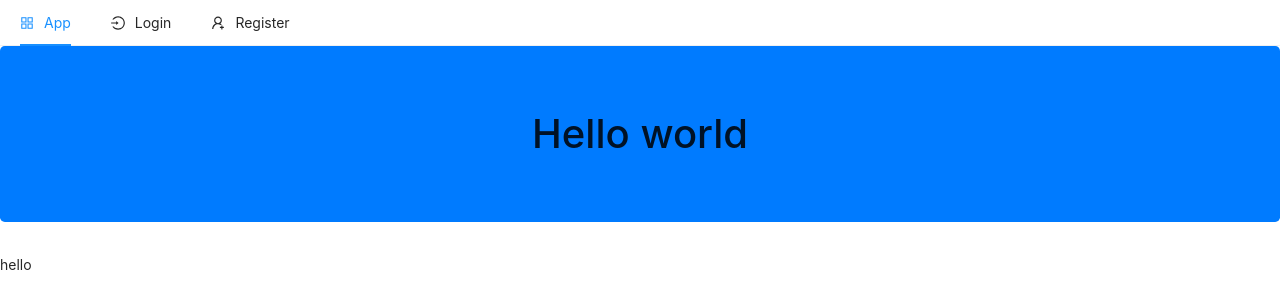
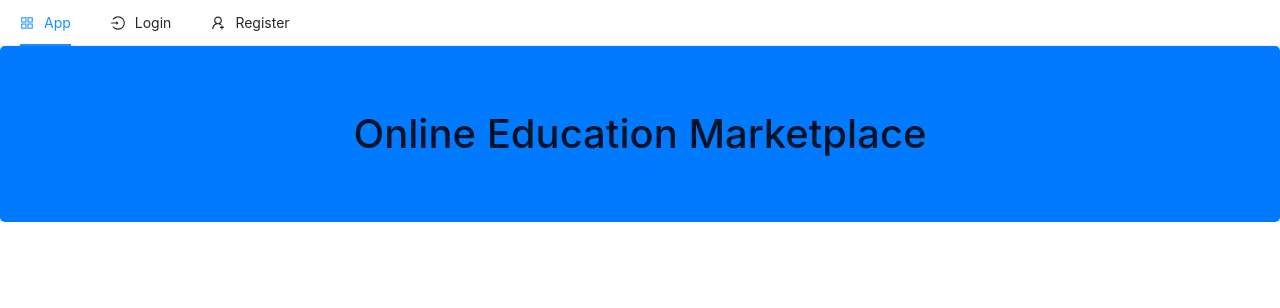
Before and after one commit to prateek-garg-mnr/ELearn, a Next.js app: page / in a window 1280 px wide. Shown: the top 308 px of the page. Built offline with nearby package versions, Linux system fonts and the light colour scheme.

Commit message:
remove <p>

```diff
--- a/pages/index.js
+++ b/pages/index.js
@@ -3,8 +3,7 @@ import React from 'react'
 function index() {
     return (
         <>
-            <h1 className="jumbotron text-center bg-primary">Hello world</h1>
-            <p>hello</p>
+            <h1 className="jumbotron text-center bg-primary">Online Education Marketplace</h1>
         </>
     )
 }
```
Also changed, not shown: pages/login.js (added, +11 -0 lines), pages/register.js (added, +11 -0 lines).
